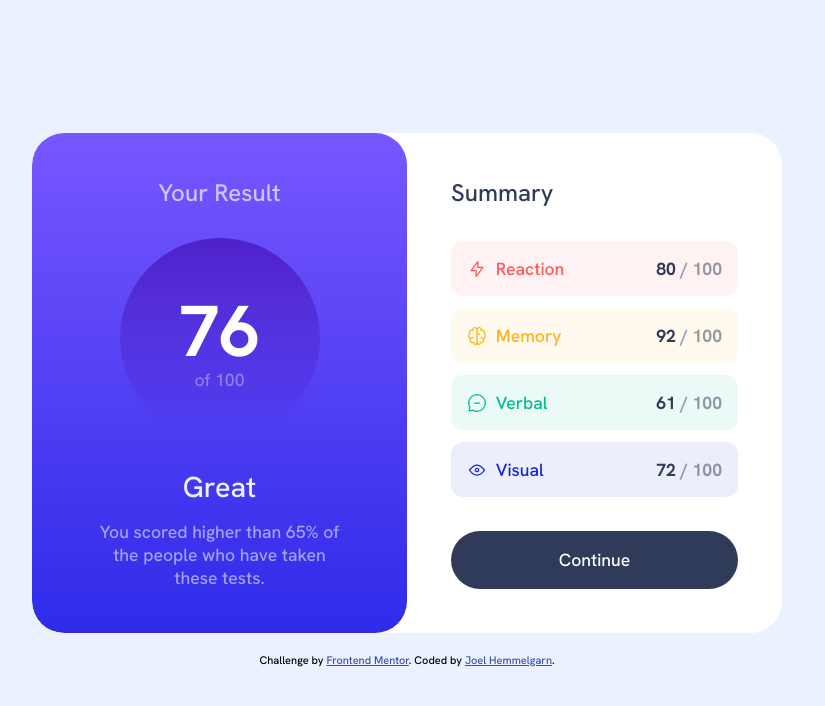
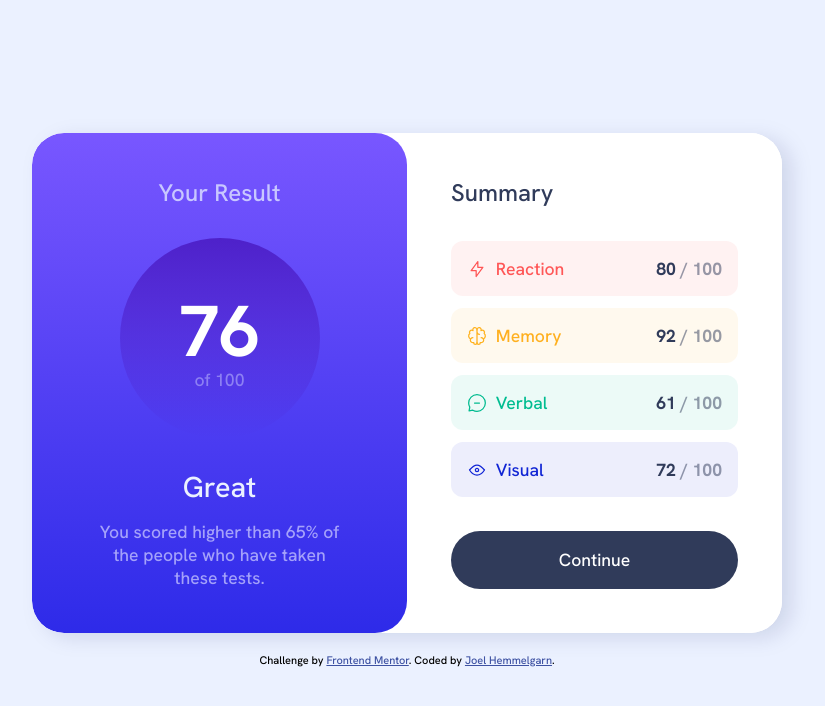
Before and after one commit to HemmeJD/results-summary, a plain HTML site: page index.html in a window 1280 px wide. Shown: the whole page, without its empty margins (233-1058 px from the left). Drawn offline with Linux system fonts and the light colour scheme.

Commit message:
edited shadow

```diff
--- a/styles.css
+++ b/styles.css
@@ -62,6 +62,7 @@ main {
     border-radius: 2em;
     overflow: hidden;
     background-color: var(--white);
+    filter: drop-shadow(10px 5px 10px #000a4b1d);
 }
 
 .results {
```
